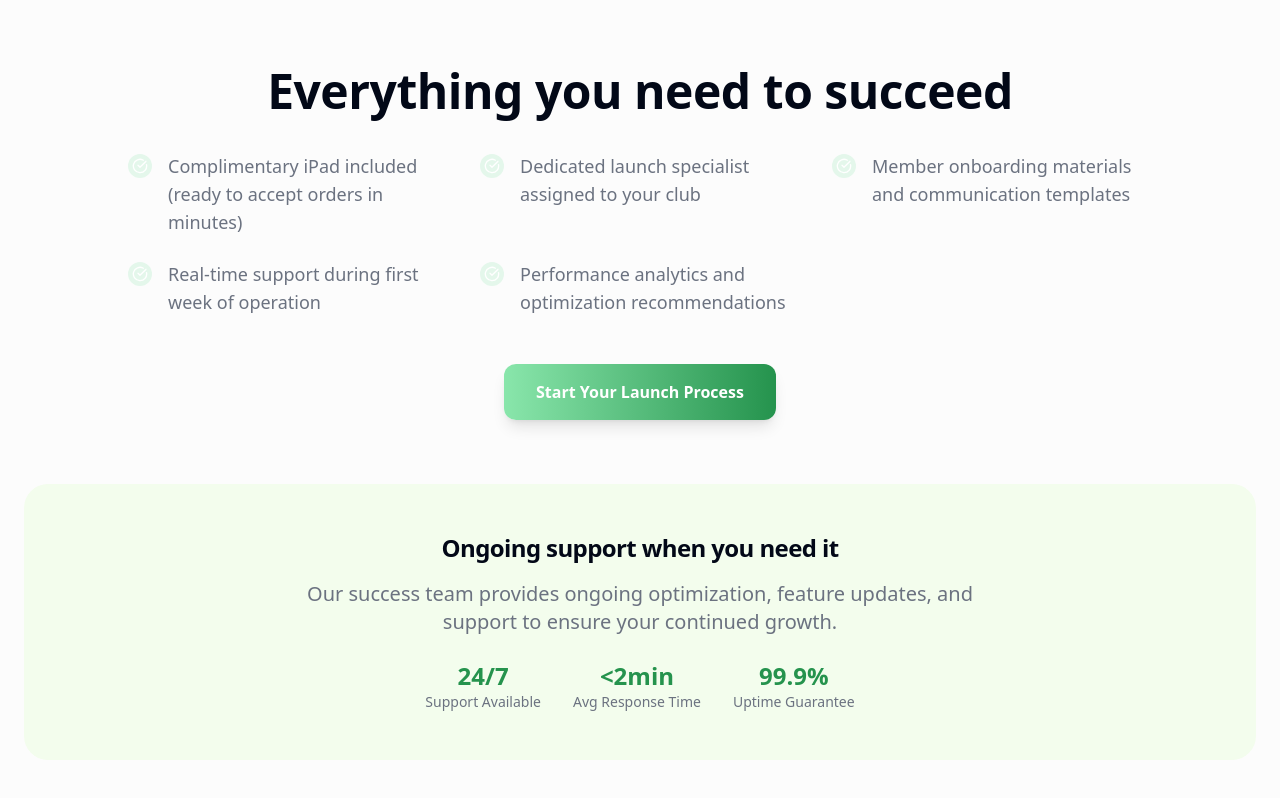
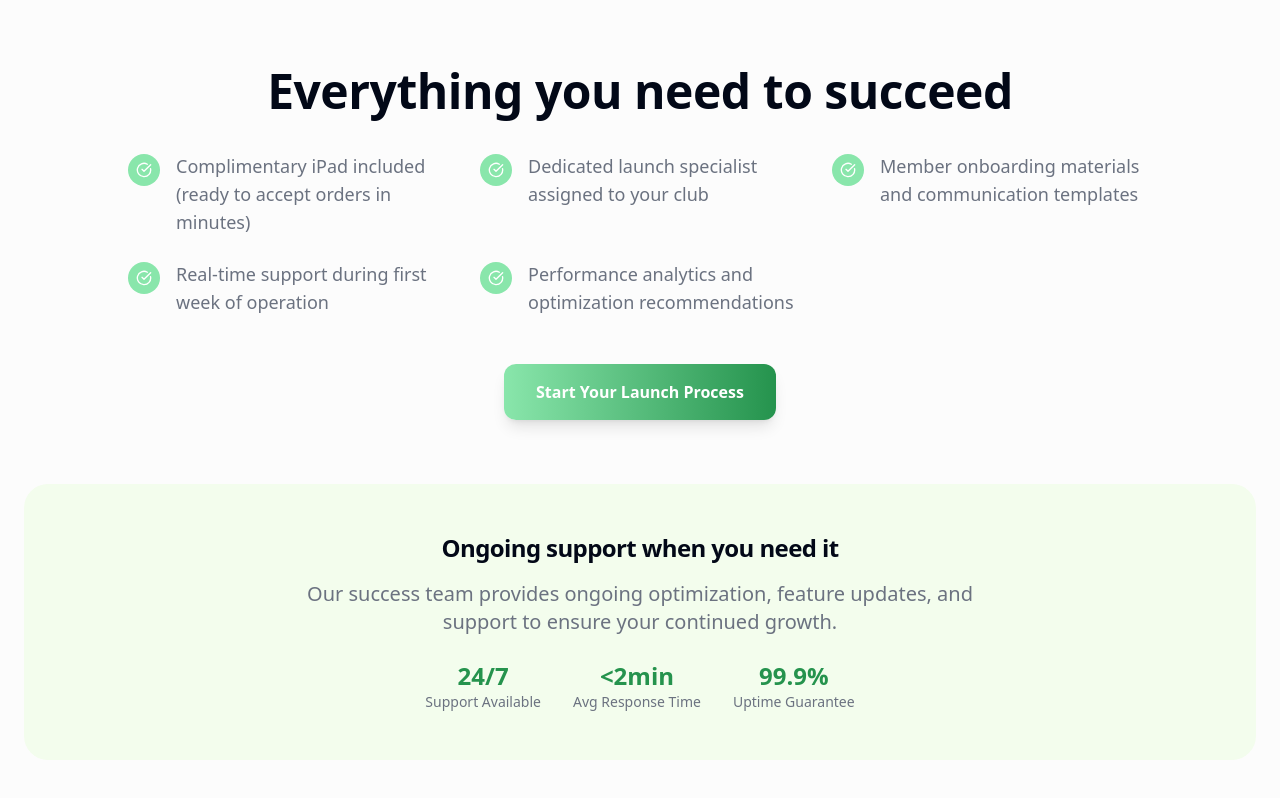
Before and after one commit to S7AWKAT/ClubGrub, a React (Vite) app: page / in a window 1280 px wide. Shown: the part 7009-7807 px from the top of the page. Built offline with nearby package versions, Linux system fonts and the light colour scheme; the HTML template or start-up script is replaced by a standard one.

Commit message:
aaaa
aaaa

```diff
--- a/src/components/sections/LaunchPlaybook.tsx
+++ b/src/components/sections/LaunchPlaybook.tsx
@@ -102,9 +102,13 @@ export const LaunchPlaybook = () => {
           <div className="grid sm:grid-cols-2 lg:grid-cols-3 gap-x-8 gap-y-6 mb-12 max-w-5xl mx-auto">
             {benefits.map((benefit) => (
               <div key={benefit} className="flex items-start gap-4">
-                  <CheckCircle className="w-6 h-6 text-white flex-shrink-0 mt-0.5 bg-club-gold-light/20 rounded-full p-1" />
-                  <span className="body-medium text-text-secondary">{benefit}</span>
-                </div>
+                <span className="flex-shrink-0 mt-0.5">
+                    <span className="w-8 h-8 bg-club-gold-light text-white rounded-full flex items-center justify-center">
+                    <CheckCircle className="w-4 h-4" />
+                  </span>
+                </span>
+                <span className="body-medium text-text-secondary">{benefit}</span>
+              </div>
             ))}
           </div>
 
```
